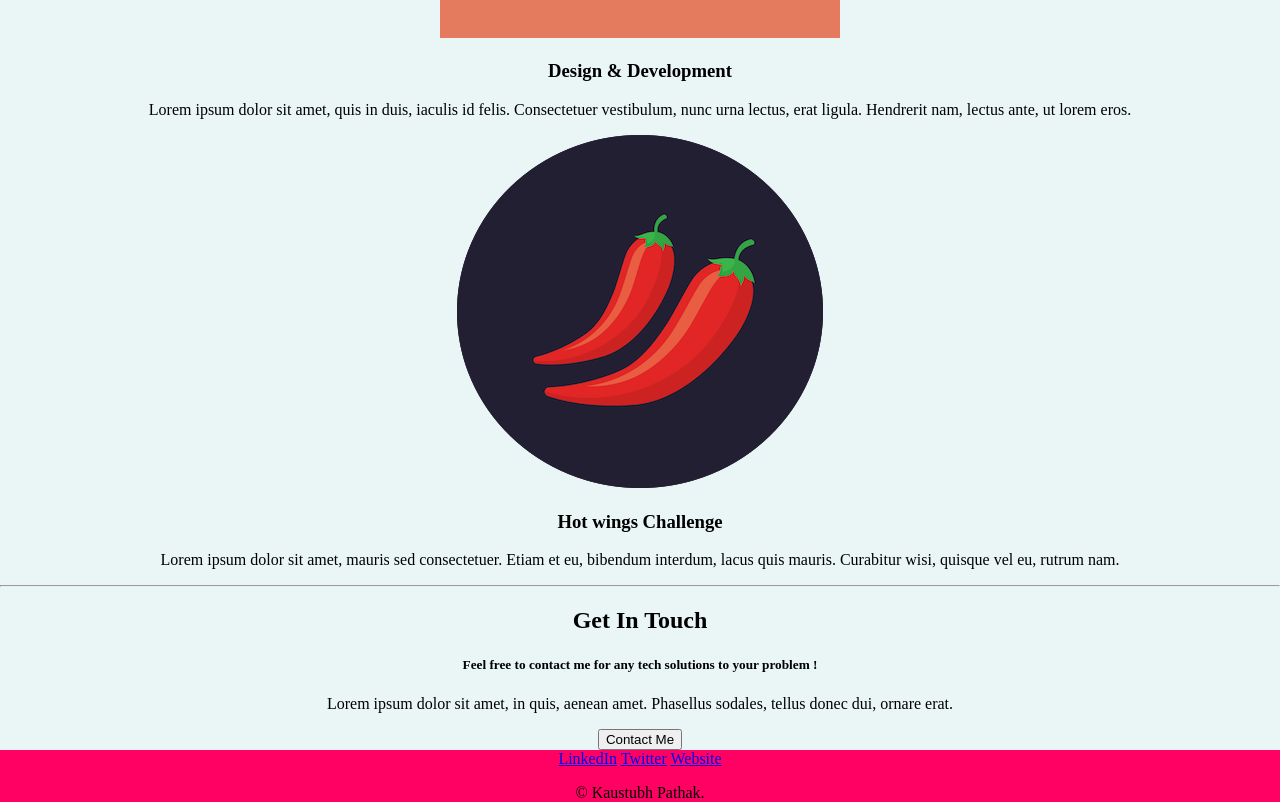
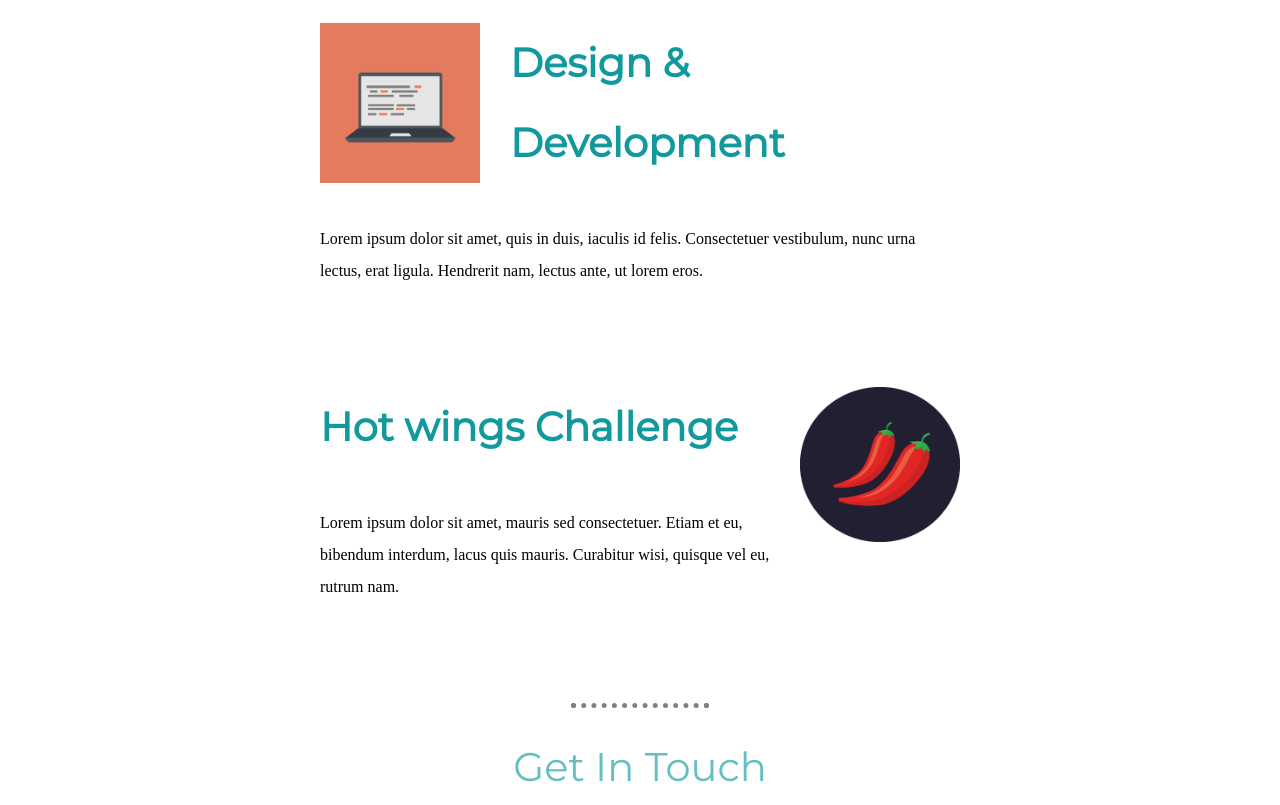
Before and after one commit to KaustubhPathak-tech/cv1, a plain HTML site: page index.html in a window 1280 px wide. Shown: the part 1420-2225 px from the top of the page. Drawn offline with Linux system fonts and the light colour scheme.

Commit message:
Update style.css

```diff
--- a/css/style.css
+++ b/css/style.css
@@ -1,41 +1,127 @@
 body {
   margin: 0;
   text-align: center;
+  font-family:'Merriweather',serif;
+}
+.btn{
+  border:0px solid;
+  border-radius: 8px;
+  margin: 20px auto 20px;
+  padding: 10px;
+  font-size: large;
+  width: 10%;
+  background-image: linear-gradient(to right,#11cdd4,#11999e);
+  color: #fff;
+}
+.btn:hover{
+  background-image: linear-gradient(to right,#30e3cb,#2bc4ad);
+  cursor: pointer;
 }
 h1 {
-  margin-top: 0;
+  color: #66BFBF;
+  font-family: 'Sacramento',cursive;
+  font-size: 5rem;
+  line-height: 2;
+  margin:0;
+  position: relative;
 }
+h2{
+  color: #66BFBF;
+  font-weight: normal;
+  font-size: 2.5rem;
+  font-family: 'Montserrat',sans-serif;
+}
+h3{
+  color: #11999E;
 
+  font-size: 2.5rem;
+  font-family: 'Montserrat',sans-serif;
+}
+h3,a{
+  color: #11999E;
+}
+h5{
+  color: #11999E;
+
+
+  font-family: 'Montserrat',sans-serif;
+}
+hr{
+  width: 10%;
+  border-style: dotted;
+  border-width: 5px;
+  border-top: 0;
+  border-color: grey;
+}
 .top {
-  background-color: #66bfbf;
-
+  background-color: #eaf6f6;
 }
-.top-cloud{
+.top-cloud {
   position: relative;
   padding-top: 5%;
   padding-bottom: 2%;
   margin-left: 30%;
-
 }
-.bottom-cloud{
+.bottom-cloud {
   display: block;
   margin-left: 30%;
 }
+#pro{
+  margin-top: 0;
+}
 .middle {
-  background-color: #eaf6f6;
+  background-color: #fff;
+}
+.profile{
+  padding-top: 5%;
+  padding-bottom: 10px;
+}
+.skill-1{
+  width: 25%;
+  float: left;
+  margin-right: 30px;
+}
+.skill-2{
+  width: 25%;
+  float: right;
+  margin-left: 30px;
+}
+
+.skill-row{
+  width: 50%;
+  margin: 100px auto 100px;
+  text-align: left;
+  line-height: 2;
 }
 .bottom {
-  background-color: #ff0063;
+
+   padding: 40px;
+  background-color:#66BFBF ;
 }
-
-@media(max-width:700px) {
-  .bottom-cloud{
-    .top-cloud{
+.footer-link{
+  font-family:'Merriweather',serif;
+  font-size: 1.4rem;
+  display: inline-block;
+  width: 10%;
+  text-decoration: none;
+}
+.footer-link:hover{
+  color: #fff;
+  transition: 0.5s;
+}
+#copy{
+  margin-bottom: 0;
+  line-height: 2;
+  color: #fff;
+}
+@media (max-width: 700px) {
+  .top-cloud {
     margin-left: 40%;
   }
+  .bottom-cloud {
     margin-left: 10%;
   }
-  .mountain{
+  .mountain {
     width: 80%;
   }
 }
```
